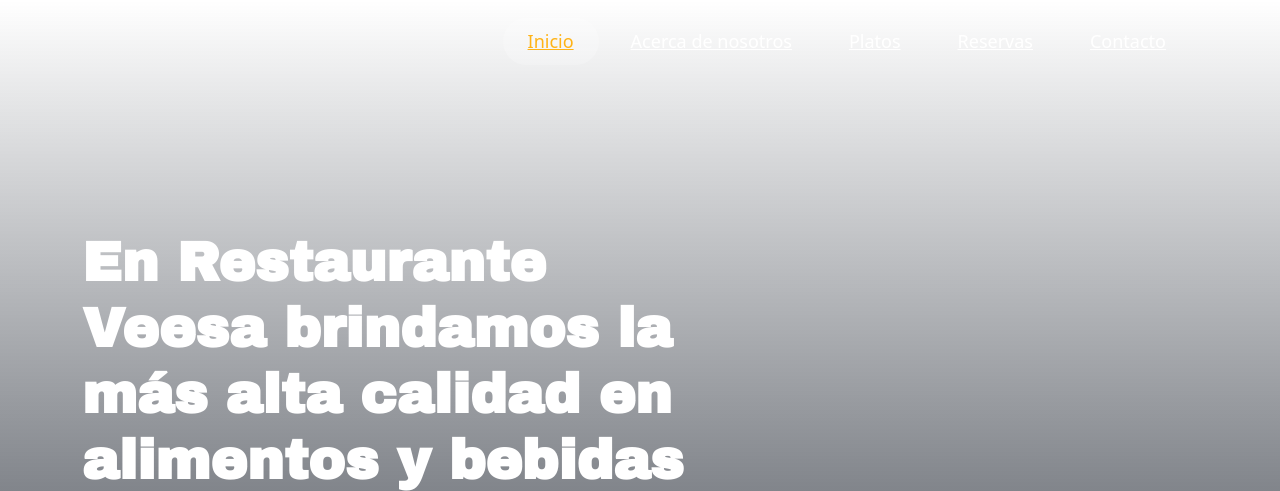
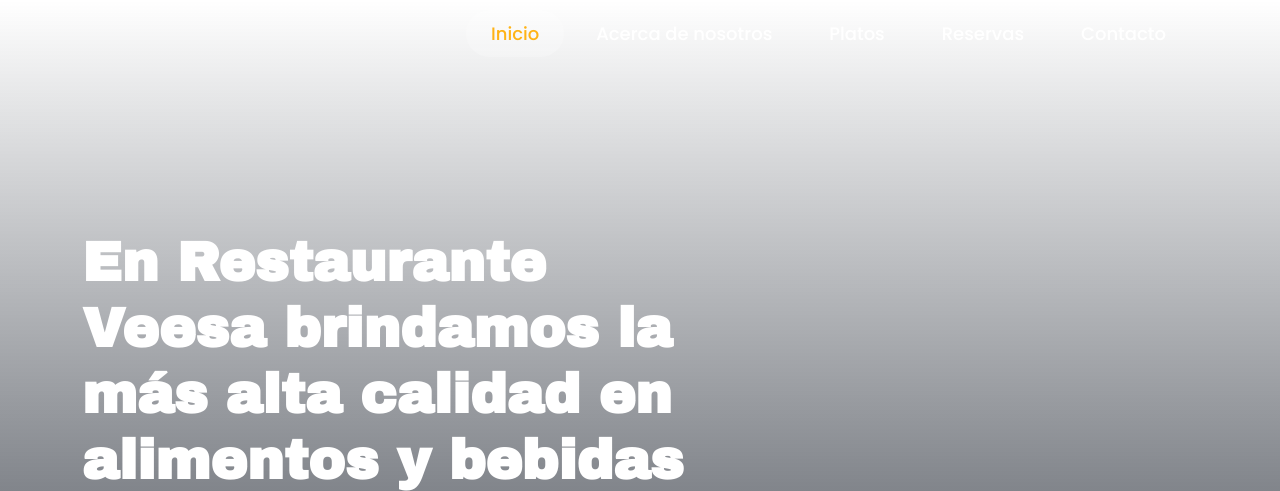
Before and after one commit to rubenmontes58/restauranteveesa, a plain HTML site: page index.html in a window 1280 px wide. Shown: the top 491 px of the page. Drawn offline with nearby package versions, Linux system fonts and the light colour scheme.

Commit message:
version2

```diff
--- a/index.html
+++ b/index.html
@@ -13,7 +13,7 @@
     <link rel="stylesheet" href="assets/css/tiny-slider.css" />
     <link rel="stylesheet" href="assets/css/animate.css" />
     <link rel="stylesheet" href="assets/css/main.css" />
-	<link href="https://cdn.jsdelivr.net/npm/bootstrap@5.1.3/dist/css/bootstrap.min.css" rel="stylesheet" integrity="sha384-1BmE4kWBq78iYhFldvKuhfTAU6auU8tT94WrHftjDbrCEXSU1oBoqyl2QvZ6jIW3" crossorigin="anonymous">
+
   </head>
   <body>
 
```
